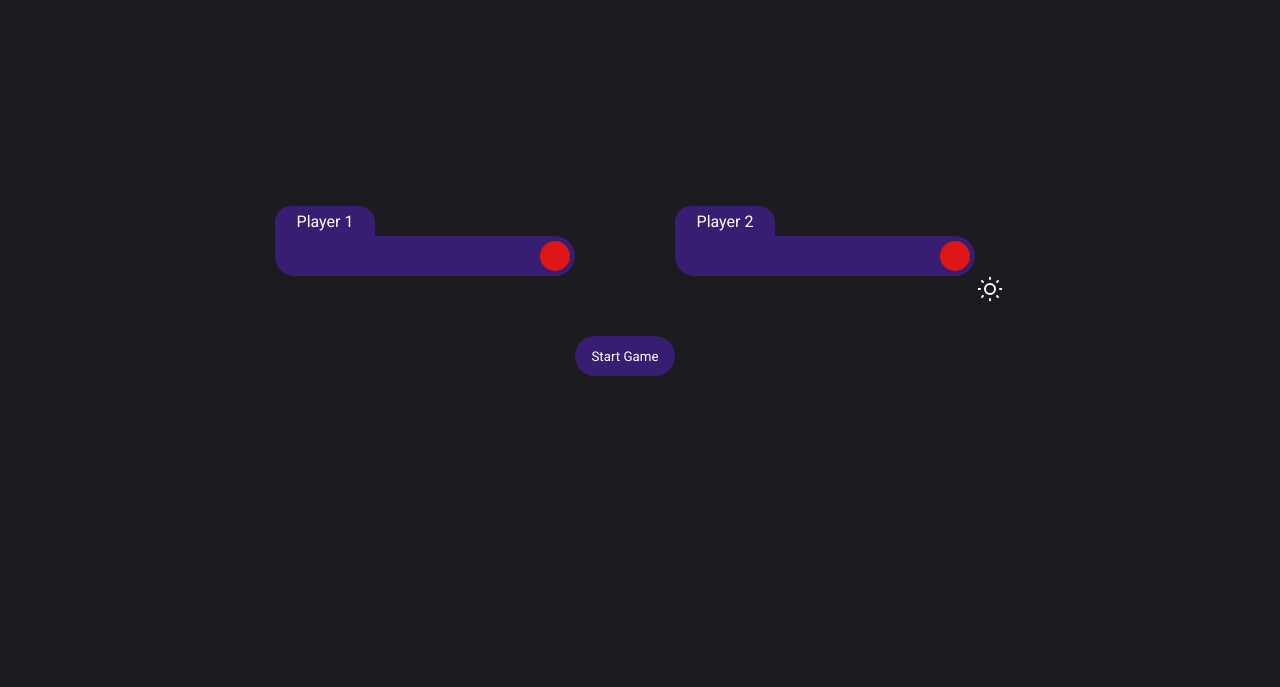
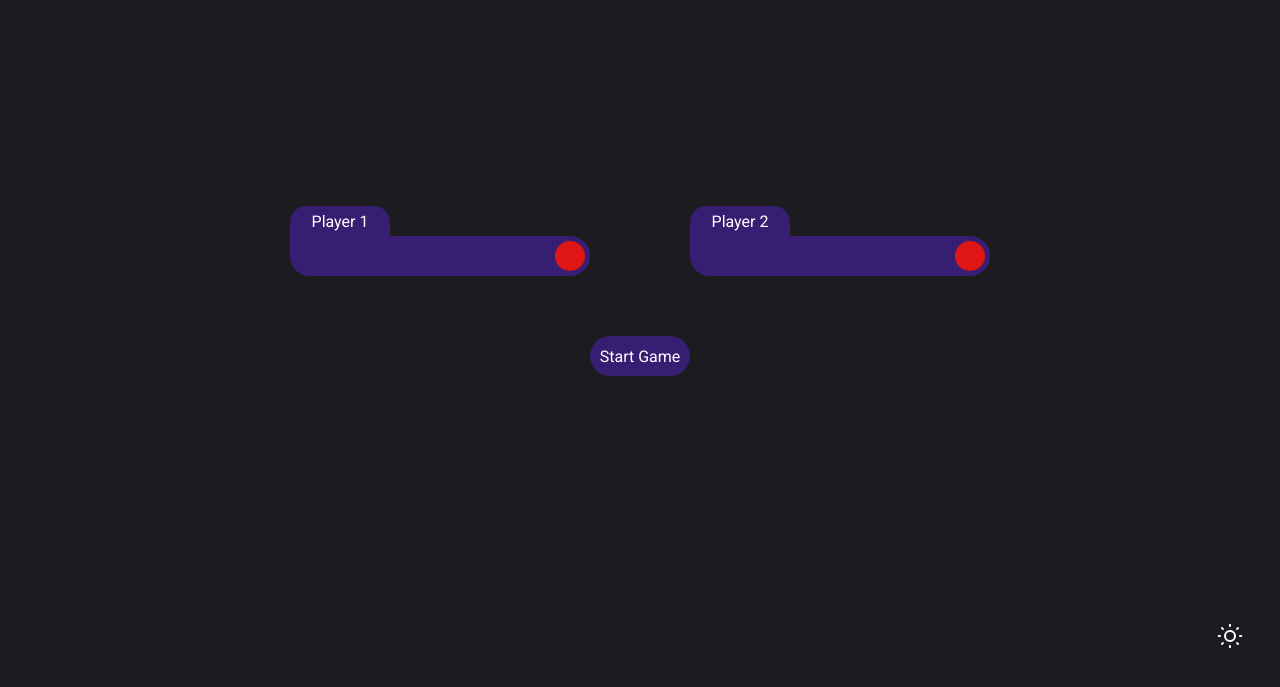
Before and after one commit to samuk16/Tic-Tac-Toe, a plain HTML site: page index.html in a window 1280 px wide. Shown: the part 109-796 px from the top of the page. Drawn offline with Linux system fonts and the light colour scheme.

Commit message:
Add styling to containerSvg that changes theme

```diff
--- a/style.css
+++ b/style.css
@@ -4,8 +4,16 @@
     --backContainer: #381E72 ;
     --backContainerSecond: #4F378B;
     --backHoverBtn: #9A82DB ;
+    --textDark: #FFFFFF ;
+
     --divColorInput1:#DE1616 ;
     --divColorInput2:#DE1616 ;
+
+    --backgroundLight: #E7E0EC;
+    --backContainerLight: #9A82DB ;
+    --backContainerSecondLight: #4F378B;
+    --backHoverBtnLight: #381E72 ;
+    --textLight: #1C1B1F ;
 }
 
 *{
@@ -28,6 +36,9 @@ body{
     /* flex-direction: column; */
     justify-content: center;
     align-items: center;
+
+    transition: all .2s ease-in-out;
+
 }
 p{
     color: white;
@@ -43,6 +54,10 @@ h1{
 
     font-size: 3rem;
     letter-spacing: -1.5;
+
+    transition: all .2s ease-in-out;
+
+
 }
 
 /* .miniP{
@@ -326,6 +341,10 @@ h1{
     justify-content: center;
     align-items: center;
 
+    user-select: none;
+
+    font-size: 1rem;
+
     width: 100px;
     height: 40px;
     cursor: pointer;
@@ -338,12 +357,11 @@ h1{
     transition: all .1s ease-in-out;
 }
 
-.containerStartGame > form > button:hover{
-    /* transform-origin: center; */
+/* .containerStartGame > form > button:hover{
     transform: scale(1.05);
     background-color: var(--backHoverBtn);
     color: #1C1B1F;
-}
+} */
 
 .containerStartGame > form > div > label {
     color: white;
@@ -360,6 +378,8 @@ h1{
 
     width: 100px;
     height: 30px;
+
+    user-select: none;
 
     border-radius: 16px 16px 0 0;
 
@@ -698,7 +718,7 @@ h1{
     100%{
         z-index: 1;
         /* position:absolute; */
-        box-shadow: 0px 0px 50px 40px rgba(0, 0, 0, 0.5);
+        box-shadow: 0px 0px 90px 60px rgba(0, 0, 0, 0.7);
         /* top: 50%;  */
         /* left: 50%; */
         position: absolute;
@@ -779,3 +799,34 @@ h1{
         opacity:1;
     }
 }
+
+.containerSvgTheme{
+
+    position: absolute;
+    right: 30px;
+    bottom: 30px;
+
+    display: flex;
+    justify-content: center;
+    align-items: center;
+
+    background-color: transparent;
+
+    cursor: pointer;
+
+    width: 40px;
+    height: 50px;
+    border-radius: 50px;
+    transition: all .12s ease-in-out;
+
+}
+
+.containerSvgTheme:hover{
+
+    background-color: var(--backHoverBtn);
+    transform: scale(1.1);
+}
+
+.containerSvgTheme:hover > svg > .pathTheme{
+    stroke: #1C1B1F;
+}
```
